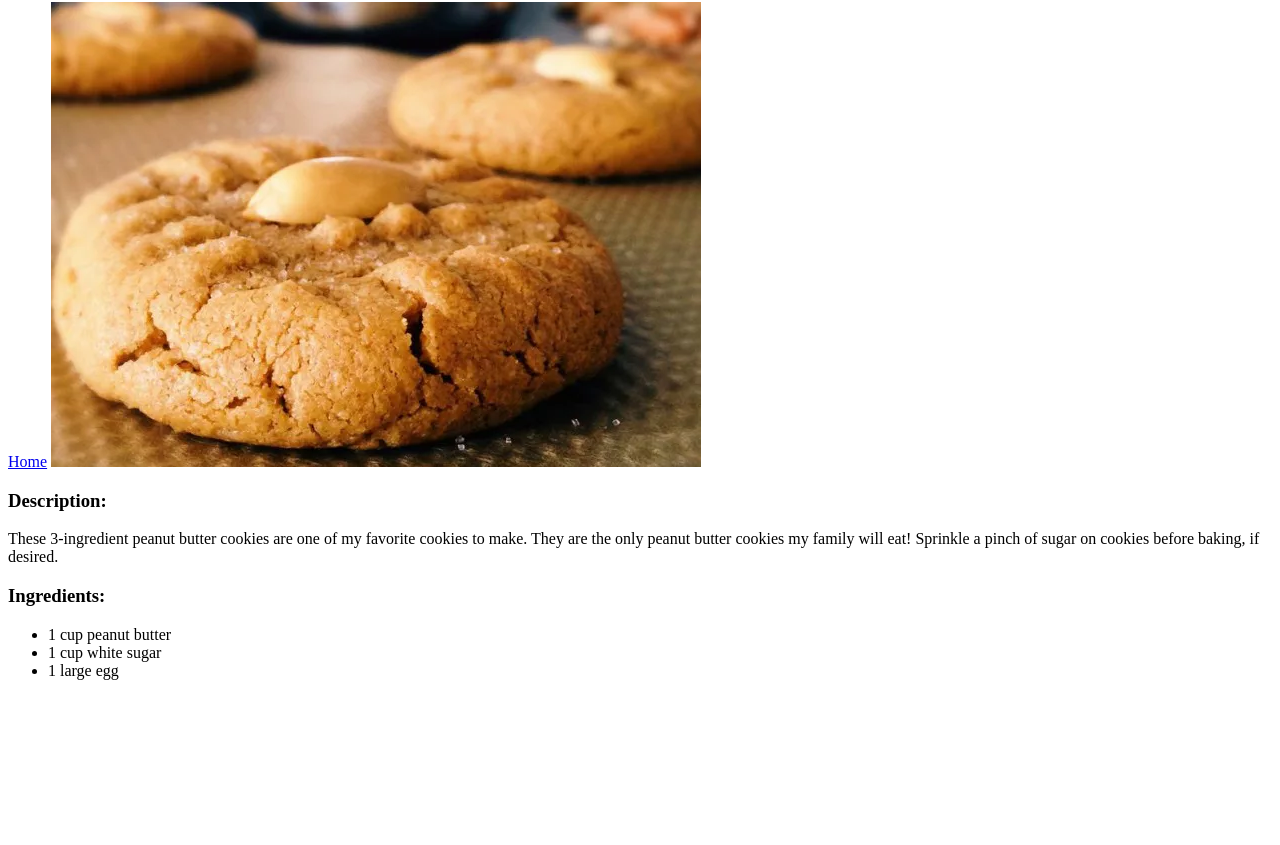
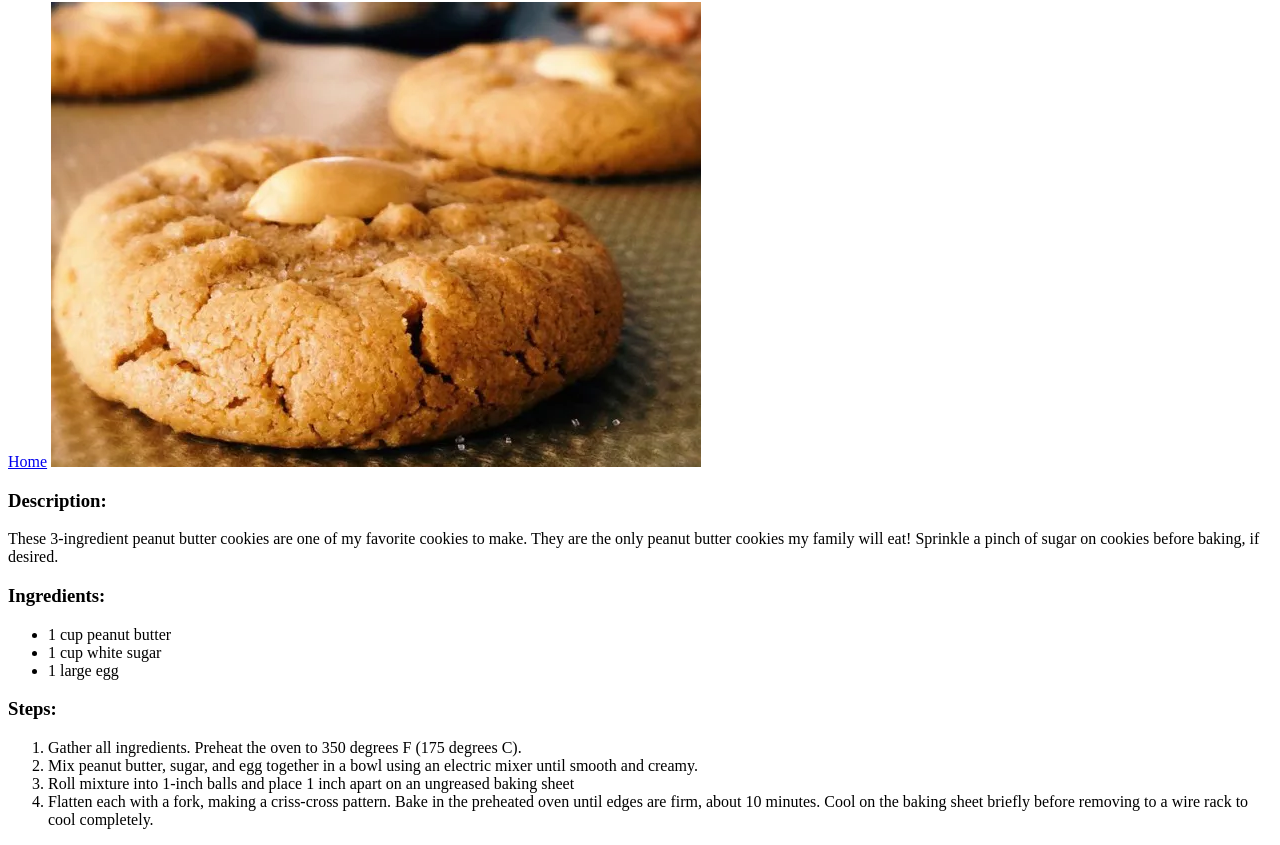
Before and after one commit to gronik97/odin-recipes, a plain HTML site: page recipes/cookie.html in a window 1280 px wide. Shown: the part 78-923 px from the top of the page. Before the commit the page ends 800 px from the top, so only its background shows below. Drawn offline with Linux system fonts and the light colour scheme.

Commit message:
Add steps section with heading and ordered list
Added a "Steps" section to the cookie.html page.
This includes an h3 heading and an ordered list (<ol>) detailing the step-by-step instructions for preparing the cookies.

```diff
--- a/recipes/cookie.html
+++ b/recipes/cookie.html
@@ -20,6 +20,14 @@
         <li>1 cup white sugar</li>
         <li>1 large egg</li>
     </ul>
+    <h3>Steps: </h3>
+    <ol>
+        <li>Gather all ingredients. Preheat the oven to 350 degrees F (175 degrees C).</li>
+        <li>Mix peanut butter, sugar, and egg together in a bowl using an electric mixer until smooth and creamy.</li>
+        <li>Roll mixture into 1-inch balls and place 1 inch apart on an ungreased baking sheet</li>
+        <li>Flatten each with a fork, making a criss-cross pattern. Bake in the preheated oven until edges are firm,
+            about 10 minutes. Cool on the baking sheet briefly before removing to a wire rack to cool completely.</li>
+    </ol>
 </body>
 
 </html>
```
